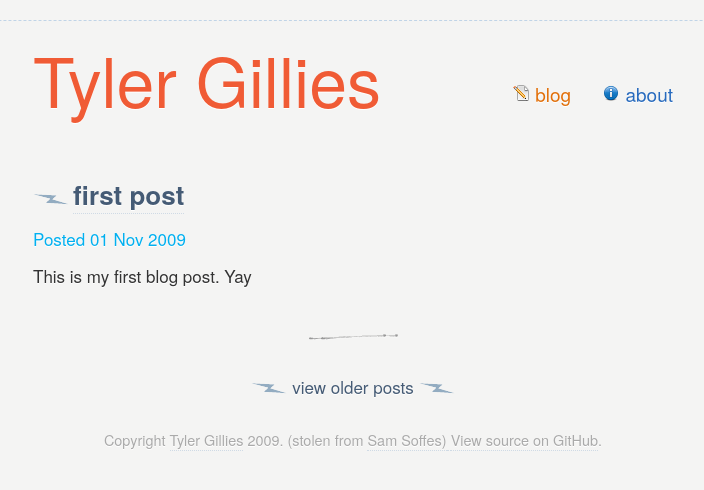
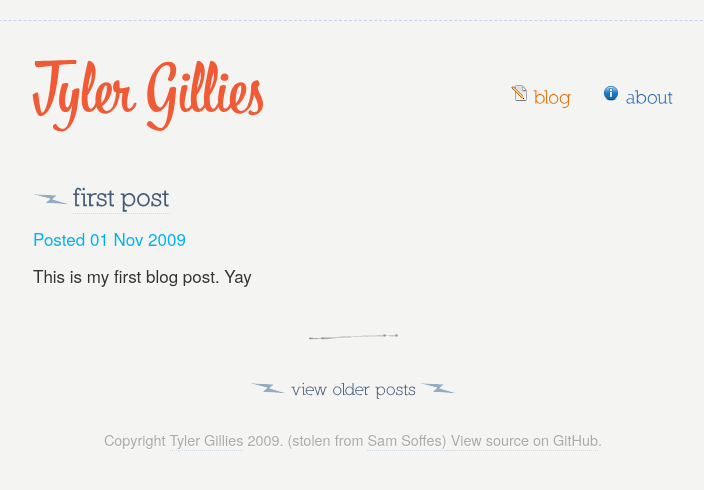
Before and after one commit to hackervera/tjgillies.github.com, a Jekyll site: the page built from index.html, in a window 1280 px wide. Shown: the top 490 px of the page, without its empty margins (287-991 px from the left). Built offline with Jekyll 4.4.1, drawn with Linux system fonts in a browser that asks for light colours; Markdown is read by kramdown in place of the engine named in the settings.

Commit message:
Re-added javascript to format name. sam is so epically awesome

```diff
--- a/_layouts/default.html
+++ b/_layouts/default.html
@@ -6,6 +6,14 @@
     <link href="/stylesheets/screen.css" media="screen" rel="stylesheet" type="text/css" />
     <link href="/stylesheets/iphone.css" media="only screen and (max-device-width: 480px)" rel="stylesheet" type="text/css" />
     <meta name="viewport" content="width=320, user-scalable=no" />
+	<script src="/javascripts/application.js" type="text/javascript"></script>
+    <script src="/javascripts/cufon.js" type="text/javascript"></script>
+    <script src="/javascripts/Bistro_Script_400.font.js" type="text/javascript"></script>
+    <script src="/javascripts/Nilland_400-Nilland_700.font.js" type="text/javascript"></script>
+    <script type="text/javascript">
+      Cufon.replace('h1, ul.contact span', { fontFamily: 'Bistro Script' });
+      Cufon.replace('h2, div#header li a, p.archive a', { fontFamily: 'Nilland' });
+    </script>
   </head>
   <body>
     <div id="border"></div>
```
